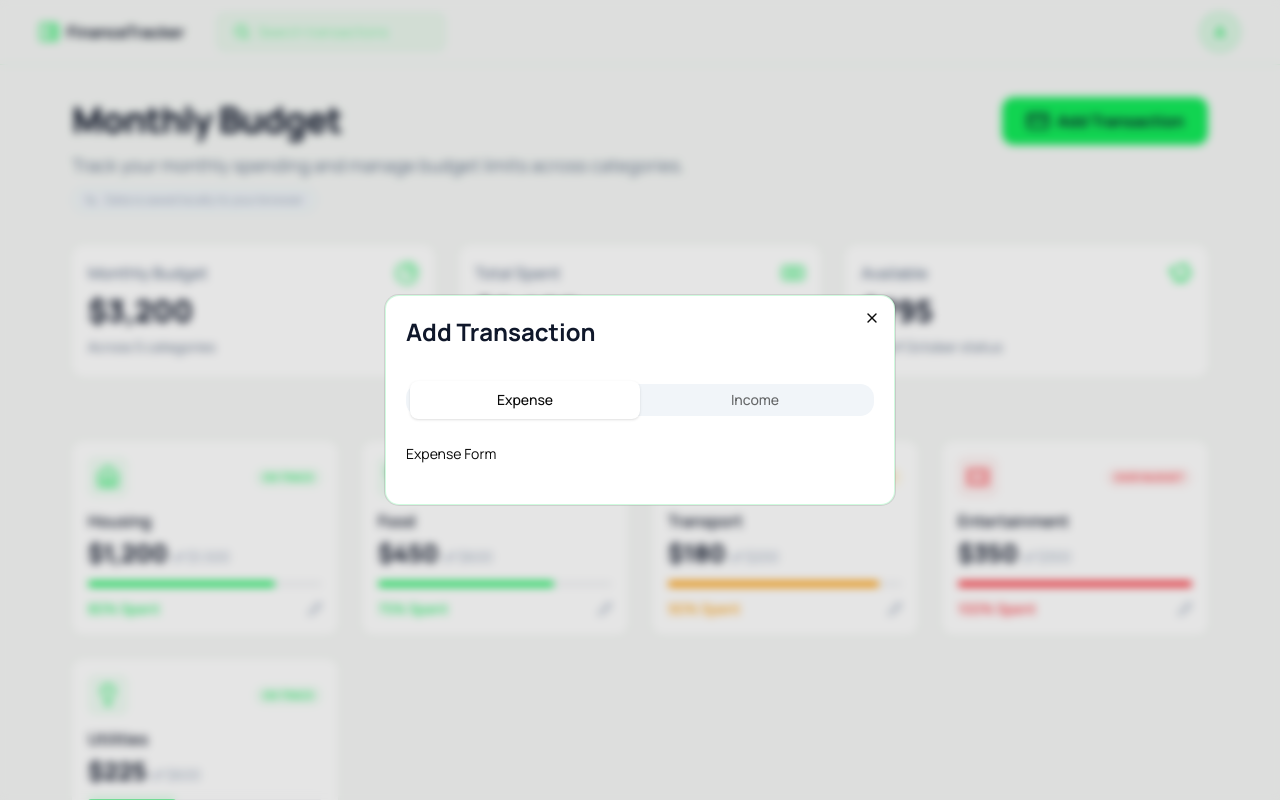
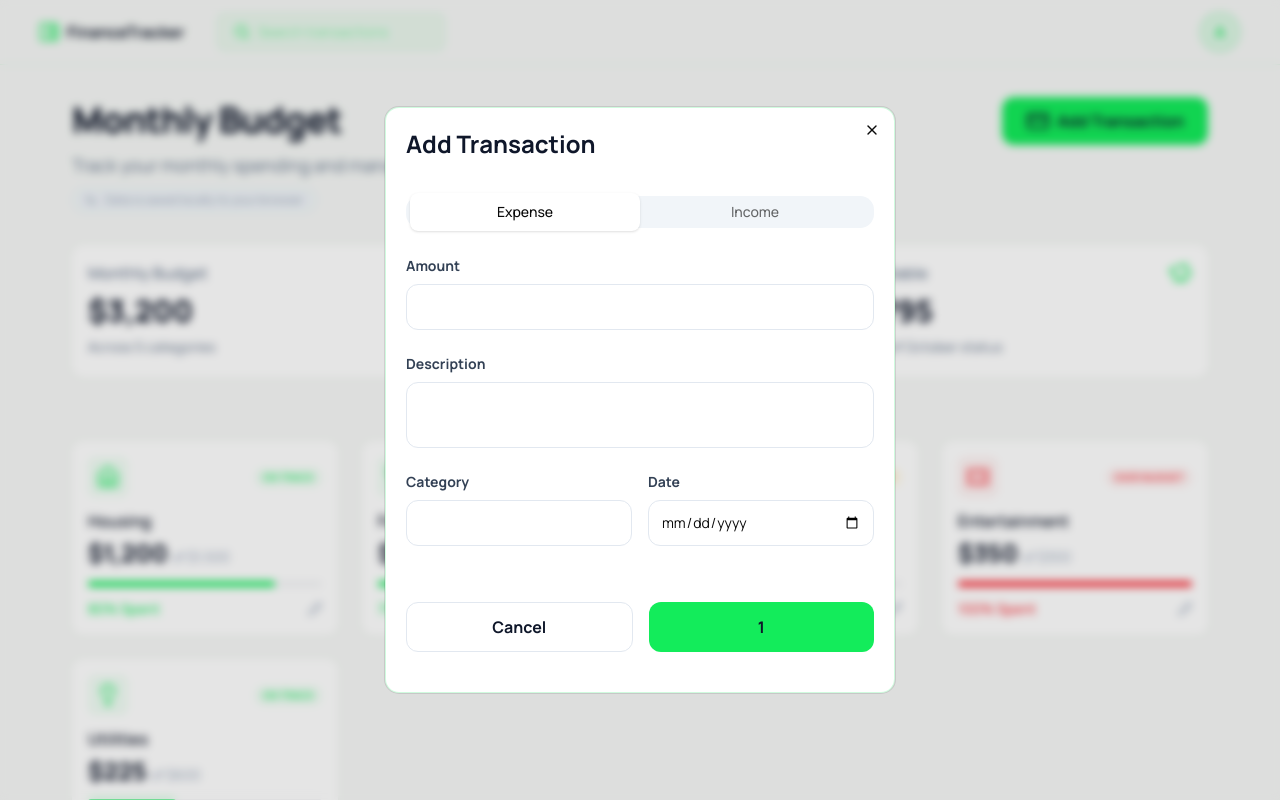
Before and after one commit to HenryAgu/finance-tracker, a Next.js app: page / in a window 1280 px wide. Both pictures are taken after a click on the button "Add Transaction". Shown: the top 800 px of the page. Built offline with nearby package versions, Linux system fonts and the light colour scheme.

Commit message:
feat: expense and income form

```diff
--- a/components/home/expense-form.tsx
+++ b/components/home/expense-form.tsx
@@ -1,10 +1,32 @@
 import React from 'react'
+import { DialogClose } from '../ui/dialog'
 
 const ExpenseForm = () => {
   return (
-    <div>
-      Expense Form
-    </div>
+    <form className="flex flex-col gap-y-6">
+      <div className="flex flex-col gap-y-2">
+        <label htmlFor="" className="text-sm font-bold text-[#334155]">Amount</label>
+        <input type="text" name="" id="" className="p-3 border border-[#E2E8F0] rounded-[12px]" />
+      </div>
+      <div className="flex flex-col gap-y-2">
+        <label htmlFor="" className="text-sm font-bold text-[#334155]">Description</label>
+        <textarea name="" id="" className="p-3 border border-[#E2E8F0] rounded-[12px] resize-none" />
+      </div>
+      <div className="flex gap-x-4">
+        <div className="flex basis-[50%] flex-col gap-y-2">
+          <label htmlFor="" className="text-sm font-bold text-[#334155]">Category</label>
+        <input type="text" name="" id="" className="p-3 border border-[#E2E8F0] rounded-[12px]" />
+        </div>
+         <div className="flex basis-[50%] flex-col gap-y-2">
+          <label htmlFor="" className="text-sm font-bold text-[#334155]">Date</label>
+        <input type="date" name="" id="" className="p-3 border border-[#E2E8F0] rounded-[12px]" />
+        </div>
+      </div>
+      <div className="mt-8 flex gap-x-4">
+        <DialogClose className="border border-[#E2E8F0] rounded-[12px] py-3 px-6 w-full text-base font-bold text-[#0F172A]">Cancel</DialogClose>
+        <button className="rounded-[12px] py-3 px-6 w-full bg-brand-green text-base font-bold text-[#0F172A]">1</button>
+      </div>
+    </form>
   )
 }
 
--- a/components/home/header.tsx
+++ b/components/home/header.tsx
@@ -49,7 +49,7 @@ const Header = () => {
                         <CreditCard />
                         <span className="text-base font-bold">Add Transaction</span>
                     </DialogTrigger>
-                    <DialogContent className="border border-[#13EC5B33] p-5 lg:max-w-[510px] max-w-full">
+                    <DialogContent className="border border-[#13EC5B33] p-5 lg:max-w-127.5 max-w-full">
                         <DialogTitle className='text-2xl font-bold text-[#0F172A] leading-8'>
                             Add Transaction
                         </DialogTitle>
--- a/components/home/income-form.tsx
+++ b/components/home/income-form.tsx
@@ -1,8 +1,31 @@
-import React from 'react'
+import { DialogClose } from "../ui/dialog"
 
 const IncomeForm = () => {
   return (
-    <div>IncomeForm</div>
+    <form className="flex flex-col gap-y-6">
+      <div className="flex flex-col gap-y-2">
+        <label htmlFor="" className="text-sm font-bold text-[#334155]">Amount</label>
+        <input type="text" name="" id="" className="p-3 border border-[#E2E8F0] rounded-[12px]" />
+      </div>
+      <div className="flex flex-col gap-y-2">
+        <label htmlFor="" className="text-sm font-bold text-[#334155]">Description</label>
+        <textarea name="" id="" className="p-3 border border-[#E2E8F0] rounded-[12px] resize-none" />
+      </div>
+      <div className="flex gap-x-4">
+        <div className="flex basis-[50%] flex-col gap-y-2">
+          <label htmlFor="" className="text-sm font-bold text-[#334155]">Category</label>
+        <input type="text" name="" id="" className="p-3 border border-[#E2E8F0] rounded-[12px]" />
+        </div>
+         <div className="flex basis-[50%] flex-col gap-y-2">
+          <label htmlFor="" className="text-sm font-bold text-[#334155]">Date</label>
+        <input type="date" name="" id="" className="p-3 border border-[#E2E8F0] rounded-[12px]" />
+        </div>
+      </div>
+      <div className="mt-8 flex gap-x-4">
+        <DialogClose className="border border-[#E2E8F0] rounded-[12px] py-3 px-6 w-full text-base font-bold text-[#0F172A]">Cancel</DialogClose>
+        <button className="rounded-[12px] py-3 px-6 w-full bg-brand-green text-base font-bold text-[#0F172A]">1</button>
+      </div>
+    </form>
   )
 }
 
--- a/package.json
+++ b/package.json
@@ -16,9 +16,11 @@
     "radix-ui": "^1.4.3",
     "react": "19.2.3",
     "react-dom": "19.2.3",
+    "react-hook-form": "^7.71.2",
     "shadcn": "^4.0.0",
     "tailwind-merge": "^3.5.0",
-    "tw-animate-css": "^1.4.0"
+    "tw-animate-css": "^1.4.0",
+    "zod": "^4.3.6"
   },
   "devDependencies": {
     "@tailwindcss/postcss": "^4",
```
Also changed, not shown: 1 other file (tests, documents, lock files or other folders).
